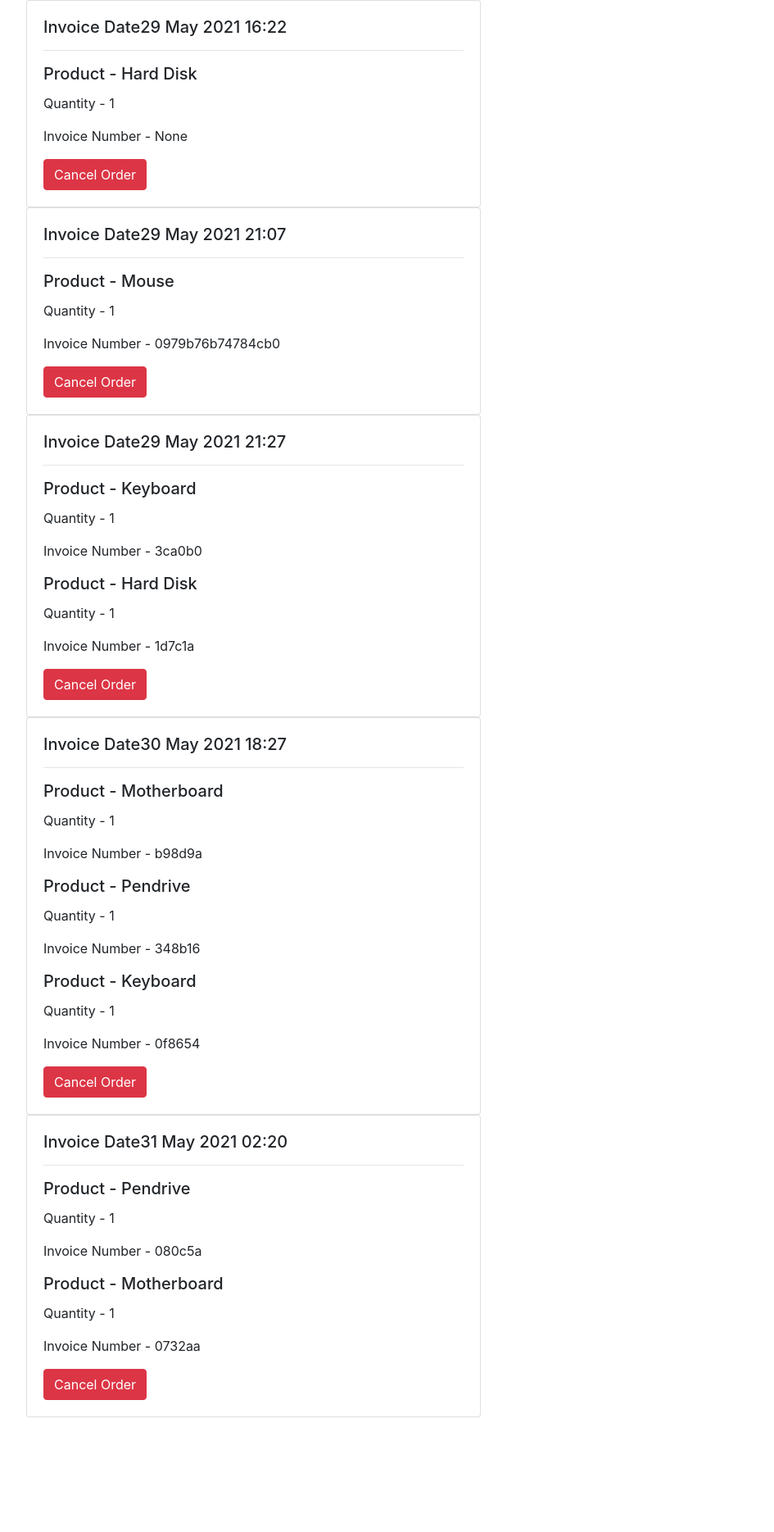
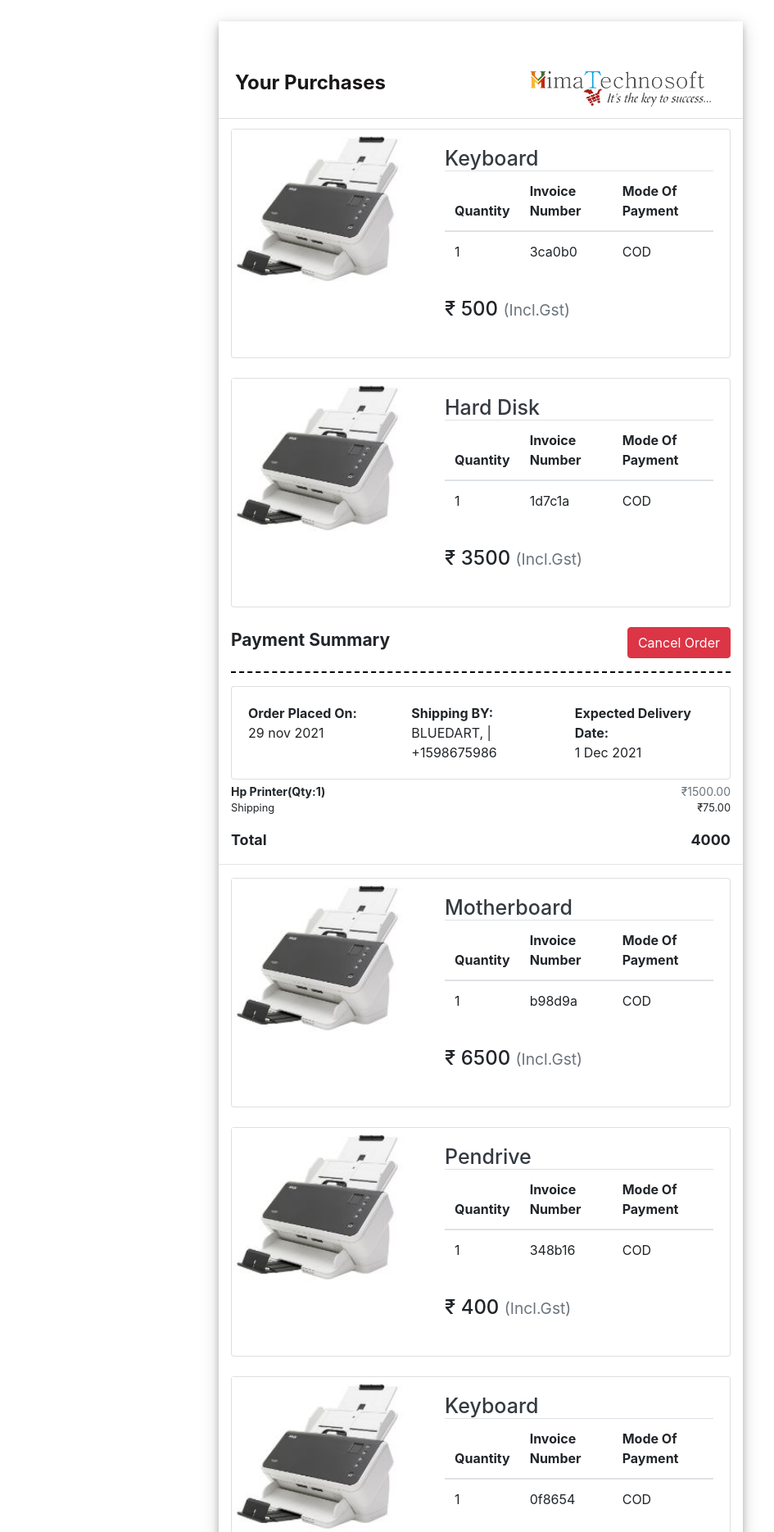
Before and after one commit to Rakshith-SS/himatech, a Flask app: page /orders in a window 1280 px wide. Shown: the part 82-1951 px from the top of the page at 82% size, without its empty margins (53-998 px from the left). Before the commit the page ends 1811 px from the top, so only its background shows below. Run offline with Flask 2, Linux system fonts and the light colour scheme; a user stored in the database is signed in; data comes from the database, SQL or seed files in the repository; both versions use the stored data as it was after the commit; some libraries are stand-ins or nearby versions.

Commit message:
Purchase Order Page for multiple items is Done"

```diff
--- a/himatech/forms.py
+++ b/himatech/forms.py
@@ -11,7 +11,7 @@ import phonenumbers
 
 
 namePattern = '^[a-zA-Z]\w+$'
-emailPattern = "^[a-zA-Z0-9_.]+[@][a-z]+(\.[a-z]+)?\.(com|net|edu|in|ch|org|info|fr|eu|io|de)"
+emailPattern = "^[a-zA-Z0-9_.]+[@][a-z]+(\.[a-z]+)?\.(com|net|edu|in|ch|org|info|fr|eu|io|de)$"
 numberPattern = r"^(\+91|0|)[0-9]{10}$"
 phone = re.compile(numberPattern)
 
@@ -115,8 +115,8 @@ class GoToCheckout(FlaskForm):
     submit = SubmitField('Checkout')
 
 class CheckOut(FlaskForm):
-    firstName = StringField('First Name', validators=[DataRequired(), Length(min=6, max=32)])
-    lastName = StringField('Last Name', validators=[DataRequired(), Length(min=3, max=32)])
+    firstName = StringField('First Name', validators=[DataRequired(), Length(min=3, max=32)])
+    lastName = StringField('Last Name', validators=[DataRequired(), Length(min=1, max=32)])
     address = StringField('ADDRESS', validators=[DataRequired(), Length(min=15, max=300)])
     mobileNumber = StringField('Mobile Number', validators=[DataRequired(), Length(min=10, max=13)])
     company = StringField('Company/Organisation Detail(Optional)')
@@ -136,13 +136,5 @@ class CheckOut(FlaskForm):
         else:
             raise ValidationError("Phone Numbers must start 0, +91 or the 10 digit number itself")
 
-    def validCity(self, city):
-        if city.data == "--Select City--":
-            raise ValidationError("Please Select a City")
-
-    def ValidPincode(self, pincode):
-        if pincode.data == "--Select Pincode--":
-            raise ValidationError("Please Select a Pincode")
-
 class CancelOrder(FlaskForm):
     cancelOrder = SubmitField('Cancel Order')
--- a/himatech/routes.py
+++ b/himatech/routes.py
@@ -4,7 +4,7 @@ from flask import render_template, url_for, flash, request, redirect, session
 from flask.signals import got_request_exception
 from sqlalchemy.orm import query
 from himatech.forms import CheckOut, LoginForm, RegistrationForm, UpdateAccountInfo, AddToCart, RemoveCartItem, GoToCheckout, CancelOrder
-from datetime import datetime
+from datetime import datetime, timedelta
 from himatech import app, db, UPLOAD_FOLDER
 from flask_login import current_user, login_user, login_required, logout_user
 from himatech.models import User, Items, Cart
@@ -207,17 +207,35 @@ def orders():
 
     checkedOutTime = []
     shoppedItems = []
-    price = []
+    orderedPrice = 0
+    TotalPrice = []
+    DeliveryDate = []
     for item in orders:
         if item.checkoutTime not in checkedOutTime:
             checkedOutTime.append(item.checkoutTime)
-            price.append(item.product_price)
+
+
     for orderedTime in checkedOutTime:
-        shoppedItems.append(Cart.query.filter_by(email=current_user.email, checkout=True, checkoutTime=orderedTime).all() )
+        orderedItems = Cart.query.filter_by(email=current_user.email, checkout=True, checkoutTime=orderedTime).all()
+        shoppedItems.append(orderedItems)
+        DeliveryDate.append(orderedTime + timedelta(days=3))
 
+    #total price when more than two products are ordered at the same time
+    for items in shoppedItems:
+        if len(items) > 1:
+            for item in items:
+                orderedPrice += item.product_price
+            TotalPrice.append(orderedPrice)
+            orderedPrice = 0
+        else:
+            for item in items:
+                TotalPrice.append(item.product_price)
+
+    itemCount = len(DeliveryDate)
     if request.method=='POST':
         flash("Under Construction", "danger")
-    return render_template('purchase.html', shoppedItems= shoppedItems, form=form)
+
+    return render_template('myorders.html', shoppedItems= shoppedItems, form=form, DeliveryDate = DeliveryDate, TotalPrice=TotalPrice, itemCount = itemCount, checkedOutTime=checkedOutTime)
 
 # Error Pages
 
--- a/himatech/templates/myorders.html
+++ b/himatech/templates/myorders.html
@@ -1,81 +1,136 @@
-{% extends 'base.html'%} {% block head%} {% endblock %} {% block body%}
+{% extends 'base.html'%}
 
+{% block head%}
+{% endblock %}
+{% block body%}
+<style>
+  hr.new1 {
+    border-top: 2px dashed rgb(8, 8, 8);
+  }
+</style>
+
+<body>
+  <!-- Purchase and Image Logo -->
+
+  <div style="width:50%; box-shadow: 0 4px 8px 0 rgba(0, 0, 0, 0.2), 0 6px 20px 0 rgba(0, 0, 0, 0.19);margin: 2% auto; ">
+    <div class="card-header bg-white" style="margin-bottom: 12px;">
+      <div class="media flex-sm-row flex-column-reverse justify-content-between ">
+
+        <h4 style="color: rgb(26, 23, 23); margin-top: 49px; font-weight:bolder;">Your Purchases</h4>
+
+        <div class="col-auto text-center my-auto pl-0 pt-sm-4"> <img class="img-fluid my-auto align-items-center mb-0 pt-3" src="{{url_for('static', filename='images/orders/h1.png')}}" width="231" height="250">
+        </div>
+      </div>
+    </div>
+
+    <div class="for-loop">
       {% for item in shoppedItems %}
-    {% if item|length > 1 %}
+          {% if item|length > 1%}
+    <div class="container">
+  <!-- Loop through Purchased items -->
+
+        <!-- Start of Purchase Orders -->
         {% for order in item %}
-            <div style="width:85%; box-shadow: 0 4px 8px 0 rgba(0, 0, 0, 0.2), 0 6px 20px 0 rgba(0, 0, 0, 0.19);margin: 2% 7.5%;">
-                <div class="card flex-md-row mb-4 box-shadow h-md-250">
-                    <img class="card-img-right flex-auto d-none d-md-block" alt="Thumbnail [200x250]"
-                        style="width: 200px; height: 250px;" src="{{url_for('static', filename='images/orders/p4.jpg')}}"
-                        data-holder-rendered="true" />
+          <div class="card flex-md-row mb-4 box-shadow ">
+
+            <!-- Image of the item -->
+            <img class="card-img-right flex-auto d-none d-md-block" alt="Thumbnail [200x250]" style="width: 210px; height: 200px;" src="{{url_for('static', filename='images/orders/p4.jpg')}}" data-holder-rendered="true">
             <div class="card-body d-flex flex-column align-items-start" style="margin-left: 30px;">
-                        <h3 class="mb-0 text-dark">
-                            {{ order.product_name }}
+
+              <h3 class="mb-0 text-dark" style="font-size: 25px;">
+                {{ order.product_name}}
+                <!-- Product Name -->
               </h3>
-                        <div class="mb-1 text-muted">{{ order.checkoutTime.strftime("%d %b %Y %H:%M")}}</div>
 
               <table class="table">
                 <thead>
                   <tr>
                     <th scope="col">Quantity</th>
-
                     <th scope="col">Invoice Number</th>
                     <th scope="col">Mode Of Payment</th>
                   </tr>
                 </thead>
                 <tbody>
                   <tr>
-                                    <td scope="row">{{ order.product_quantity }}</td>
-                                    <td>{{ order.invoiceNumber }}</td>
+                    <td scope="row">{{ order.product_quantity }}</td>   <!-- Quantity -->
+                    <td>{{ order.invoiceNumber }}</td>         <!-- Invoice Number -->
                     <td>COD</td>
                   </tr>
                 </tbody>
               </table>
-                        <h3 class="font-weight-bold " style="padding:5px;">
-                            Price : {{ order.product_price}}
-                        </h3>
+
+              <!-- Price  -->
+              <div class="d-flex flex-row justify-content-between align-items-center order">
+                <div class="d-flex flex-column order-details">
+                    <h4 class="mt-3 mb-4 bold">
+                      <span class="mt-5">&#x20B9; {{ order.product_price }}</span> <!-- Total Price for a item -->
+                      <span class="small text-muted">
+                        (Incl.Gst)
+                      </span>
+                    </h4>
                 </div>
               </div>
-            </div>
+            <!-- End of Price -->
+
+
+          </div> <!-- closing of card-body -->
+        </div>  <!-- closing of card- flex -->
         {% endfor %}
-        {% else %}
-            {% for order in item %}
-                <div style="width:85%; box-shadow: 0 4px 8px 0 rgba(0, 0, 0, 0.2), 0 6px 20px 0 rgba(0, 0, 0, 0.19);margin: 2% 7.5%;">
-                    <div class="card flex-md-row mb-4 box-shadow h-md-250">
-                        <img class="card-img-right flex-auto d-none d-md-block" alt="Thumbnail [200x250]"
-                            style="width: 200px; height: 250px;" src="{{url_for('static', filename='images/orders/p4.jpg')}}"
-                            data-holder-rendered="true" />
-                        <div class="card-body d-flex flex-column align-items-start" style="margin-left: 30px;">
-                            <h3 class="mb-0 text-dark">
-                                {{ order.product_name }}
-                            </h3>
-                            <div class="mb-1 text-muted">{{ order.checkoutTime.strftime("%d %b %Y %H:%M")}}</div>
+      </div> <!-- closing of container -->
 
-                            <table class="table">
-                                <thead>
-                                    <tr>
-                                        <th scope="col">Quantity</th>
+      <!-- Payment Summary -->
+      <div class="container-fluid">
 
-                                        <th scope="col">Invoice Number</th>
-                                        <th scope="col">Mode Of Payment</th>
-                                    </tr>
-                                </thead>
-                                <tbody>
-                                    <tr>
-                                        <td scope="row">{{ order.product_quantity }}</td>
-                                        <td>{{ order.invoiceNumber }}</td>
-                                        <td>COD</td>
-                                    </tr>
-                                </tbody>
-                            </table>
-                            <h3 class="font-weight-bold " style="padding:5px;">
-                                Price : {{ order.product_price}}
-                            </h3>
+        <div class="d-flex justify-content-between">
+          <span class="theme-color" style="font-size: 21px; font-weight: bolder;">
+            Payment Summary
+          </span>
+          <div class="tracking-details">
+            <form class="" action="index.html" method="post">
+              {{ form.cancelOrder(class="btn btn-danger")}}
+            </form>
           </div>
         </div>
+
+        <div class="mb-3">
+          <hr class="new1">
         </div>
+
+        <article class="card">
+          <div class="card-body row">
+            <div class="col"> <strong>Order Placed On:</strong> <br>29 nov 2021 </div> <!-- Ordered Time -->
+            <div class="col"> <strong>Shipping BY:</strong> <br> BLUEDART, | <i class="fa fa-phone"></i> +1598675986
+            </div>
+            <div class="col"> <strong>Expected Delivery Date:</strong> <br>1 Dec 2021 </div> <!--Delivery Date -->
+          </div>
+        </article>
+
+        <!-- open a for loop again over here  -->
+
+        <!-- summary of all your purchased items -->
+        <div class="d-flex justify-content-between mt-1" style="font-size: 14px;">
+          <span class="font-weight-bold">Hp Printer(Qty:1)</span> <!-- item Name and Quantity -->
+          <span class="text-muted">₹1500.00</span> <!-- total price for that item -->
+        </div>
+
+        <div class="d-flex justify-content-between">
+          <small>Shipping</small>
+          <small>₹75.00</small>
+        </div>
+
+        <div class="d-flex justify-content-between mt-3" style="margin-bottom: 7px; font-size: 18px;">
+          <span class="font-weight-bold">Total</span>
+          <span class="font-weight-bold theme-color">{{ TotalPrice[loop.index -1]}}</span> <!--total price of the item -->
+        </div>
+
+      </div>
+      <hr>
+      {%endif%}
   {% endfor %}
-    {% endif%}
-{% endfor %}
+    </div> <!-- close of staring div -->
+
+</body>
+
+
 
 {% endblock %}
--- a/himatech/templates/purchase.html
+++ b/himatech/templates/purchase.html
@@ -1,29 +1,24 @@
-{% extends 'base.html' %} {%block head%} {% endblock head %} {% block body%}
+{% extends 'base.html' %} {%block head%}
+    <style>
+        .card{
+            margin-bottom: 20px;
+        }
+    </style>
+{% endblock head %} {% block body%}
 <div class="container">
- {#    {% for item in shoppedItems %}
-        {% if item|length > 1 %}
-            {% for order in item %}
-                {{ order }}<br>
-            {% endfor%}
-        {% else %}
-            {% for order in item %}
-                {{ order }} <br>
-            {% endfor %}
-        {% endif %}
-    {% endfor %}
-    #}
     {% for item in shoppedItems %}
         {% if item|length > 1%}
             <div class="card w-50">
                 <div class="card-body">
-                    <h5 class="card-title">Invoice Date{{ item[0].checkoutTime.strftime("%d %b %Y %H:%M") }}</h5>
+                    <h5 class="card-title">Invoice Date - {{ checkedOutTime[loop.index -1 ].strftime("%d %b %Y %H:%M") }}</h5>
+                    <h5 class="card-title">Expected Delivery Date - {{ DeliveryDate[loop.index -1].strftime("%d %b %Y %H:%M")}}</h5>
                     <hr>
                         {% for order in item %}
                             <h5 class="card-title"> Product - {{ order.product_name }}</h5>
                             <p class="card-text">Quantity - {{ order.product_quantity }}</p>
-                            <p class="card-text">Invoice Number - {{ order.invoiceNumber }}</p>
+                            <p class="card-text">Invoice Number - #{{ order.invoiceNumber }}</p>
                         {% endfor %}
-
+                        <p class="card-text">Total Price: {{ TotalPrice[loop.index-1]}}</p>
                         <form method="post" novalidate>
                             {{ form.cancelOrder(class="btn btn-danger")}}
                         </form>
@@ -33,11 +28,14 @@
         <div class="card w-50">
             <div class="card-body">
                 {% for order in item %}
-                    <h5 class="card-title">Invoice Date{{ order.checkoutTime.strftime("%d %b %Y %H:%M") }}</h5>
+                    <h5 class="card-title">Invoice Date - {{ order.checkoutTime.strftime("%d %b %Y %H:%M") }}</h5>
+                    <h5 class="card-title">Expected Delivery Date - {{ DeliveryDate[loop.index -1].strftime("%d %b %Y") }}</h5>
                     <hr>
                     <h5 class="card-title">Product - {{ order.product_name }}</h5>
                     <p class="card-text">Quantity - {{ order.product_quantity }}</p>
-                    <p class="card-text">Invoice Number - {{ order.invoiceNumber }}</p>
+                    <p class="card-text">Invoice Number - #{{ order.invoiceNumber }}</p>
+                    <p class="card-text">Price - {{ order.product_price }}</p>
+                    <p class="card-text">Total Price - {{ order.product_price}}</p>
                     <form method="post" novalidate>
                         {{ form.cancelOrder(class="btn btn-danger")}}
                     </form>
```
Also changed, not shown: himatech/templates/myorder.html (added, +105 -0 lines), himatech/users.db, 1 other file. Lines whose indentation alone changed are shown as unchanged.
